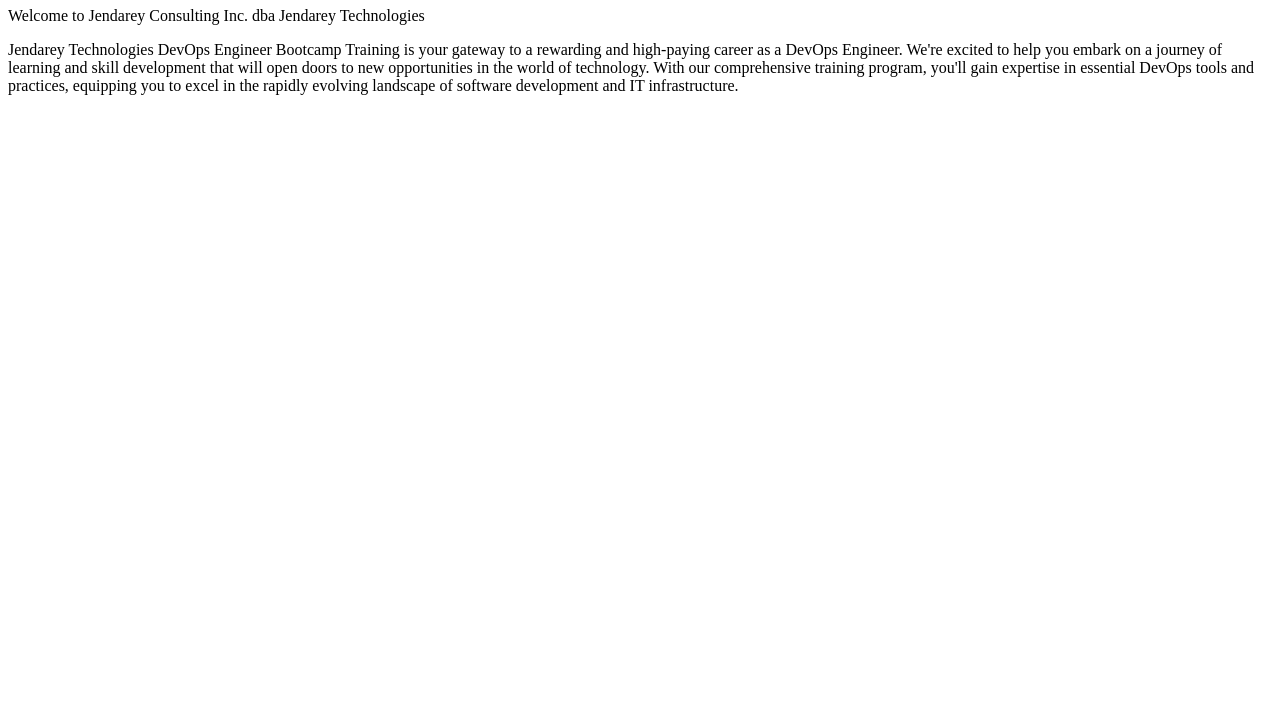
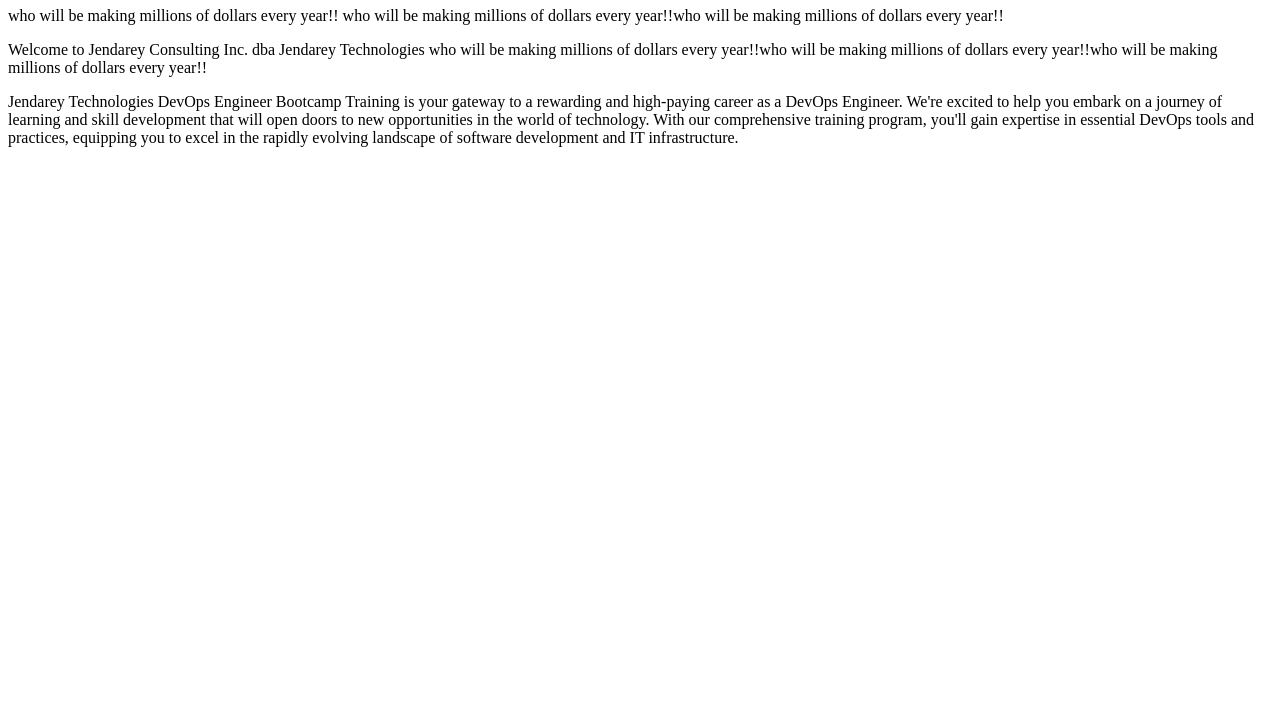
Before and after one commit to yemyem79/introtogit, a plain HTML site: page index.html in a window 1280 px wide. Shown: the part 73-800 px from the top of the page. Drawn offline with Linux system fonts and the light colour scheme.

Commit message:
updating

```diff
--- a/index.html
+++ b/index.html
@@ -7,8 +7,8 @@
 </head>
 <body>
     <h1>DevOps Engineer Bootcamp Training</h1>
-
-    <p>Welcome to Jendarey Consulting Inc. dba Jendarey Technologies</p>
+    who will be making millions of dollars every year!! who will be making millions of dollars every year!!who will be making millions of dollars every year!!
+    <p>Welcome to Jendarey Consulting Inc. dba Jendarey Technologies who will be making millions of dollars every year!!who will be making millions of dollars every year!!who will be making millions of dollars every year!!</p>
     <p>Jendarey Technologies DevOps Engineer Bootcamp Training is your gateway to a rewarding and high-paying career as a DevOps Engineer. We're excited to help you embark on a journey of learning and skill development that will open doors to new opportunities in the world of technology. With our comprehensive training program, you'll gain expertise in essential DevOps tools and practices, equipping you to excel in the rapidly evolving landscape of software development and IT infrastructure.</p>
 </body>
 </html>
```
